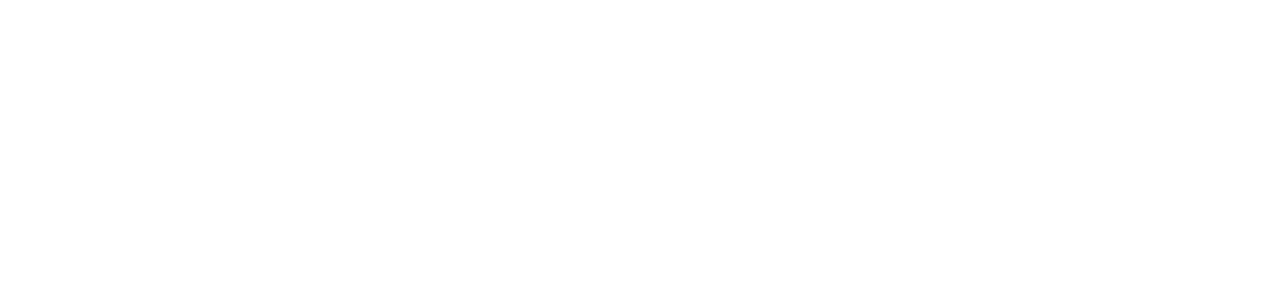
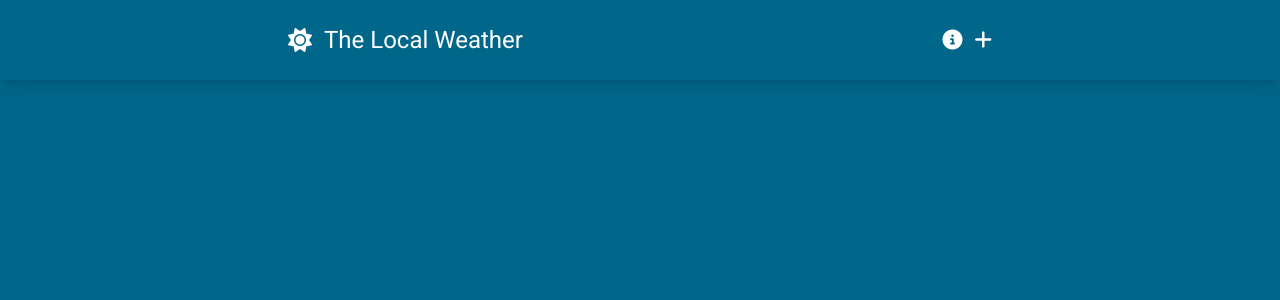
Before and after one commit to its-cess/vue-weather, a Vue app: page / in a window 1280 px wide. Shown: the top 300 px of the page. Built offline with nearby package versions, Linux system fonts and the light colour scheme.

Commit message:
add font awesome. create navbar component.

```diff
--- a/index.html
+++ b/index.html
@@ -11,6 +11,14 @@
       href="https://fonts.googleapis.com/css2?family=Roboto:wght@300;400;500&display=swap"
       rel="stylesheet"
     />
+    <!-- Font Awesome -->
+    <link
+      rel="stylesheet"
+      href="https://cdnjs.cloudflare.com/ajax/libs/font-awesome/6.4.2/css/all.min.css"
+      integrity="sha512-z3gLpd7yknf1YoNbCzqRKc4qyor8gaKU1qmn+CShxbuBusANI9QpRohGBreCFkKxLhei6S9CQXFEbbKuqLg0DA=="
+      crossorigin="anonymous"
+      referrerpolicy="no-referrer"
+    />
     <title>Vite App</title>
   </head>
   <body>
--- a/src/App.vue
+++ b/src/App.vue
@@ -1,11 +1,13 @@
 <template>
-  <div>
+  <div class="flex flex-col min-h-screen font-Roboto bg-weather-primary">
+    <SiteNavigation />
     <RouterView />
   </div>
 </template>
 
 <script setup>
 import { RouterView } from "vue-router";
+import SiteNavigation from "./components/SiteNavigation.vue";
 </script>
 
 <style lang="scss" scoped></style>
--- /dev/null
+++ b/src/components/SiteNavigation.vue
@@ -0,0 +1,27 @@
+<template>
+  <header class="sticky top-0 bg-weather-primary shadow-lg">
+    <nav
+      class="container flex flex-col sm:flex-row items-center gap-4 text-white py-6"
+    >
+      <RouterLink :to="{ name: 'home' }">
+        <div class="flex items-center gap-3">
+          <i class="fa-solid fa-sun text-2xl"></i>
+          <p class="text-2xl">The Local Weather</p>
+        </div>
+      </RouterLink>
+
+      <div class="flex gap-3 flex-1 justify-end">
+        <i
+          class="fa-solid fa-circle-info text-xl hover:text-weather-secondary duration-150 cursor-pointer"
+        ></i>
+        <i
+          class="fa-solid fa-plus text-xl hover:text-weather-secondary duration-150 cursor-pointer"
+        ></i>
+      </div>
+    </nav>
+  </header>
+</template>
+
+<script setup>
+import { RouterLink } from "vue-router";
+</script>
```
